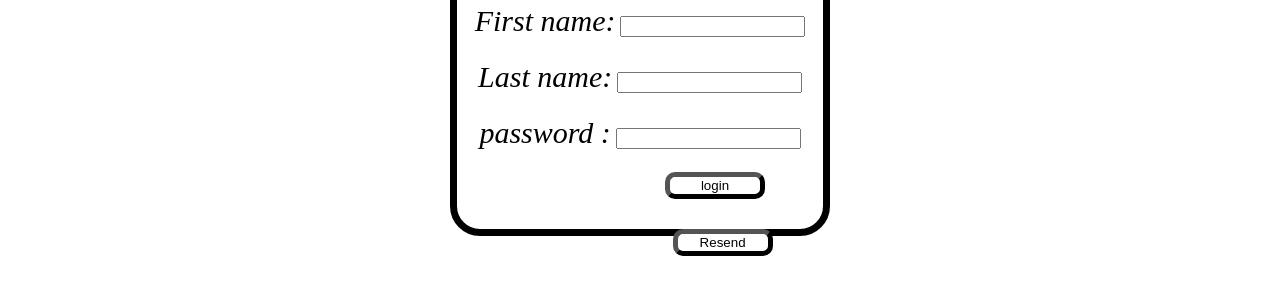
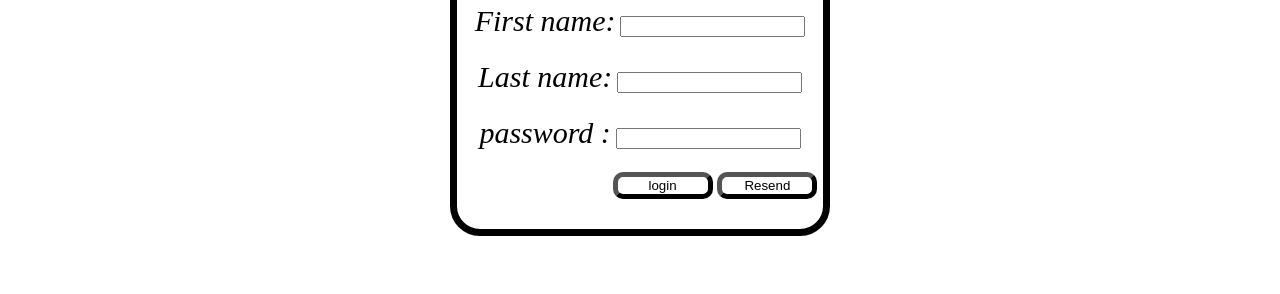
Before and after one commit to asmmaa-elabd/3, a plain HTML site: page index.html in a window 1280 px wide. Shown: the part 256-550 px from the top of the page. Drawn offline with Linux system fonts and the light colour scheme.

Commit message:
Update style.css

```diff
--- a/style.css
+++ b/style.css
@@ -52,9 +52,8 @@ border-width: 5px;
 #Resend{    border-radius: 10px;
     background-color: white;
     width: 100px;
-    float: right;
-    margin-right: 50px;
-    margin-bottom: 70px;
+
+
     border-width: 5px;
 }
 
```
